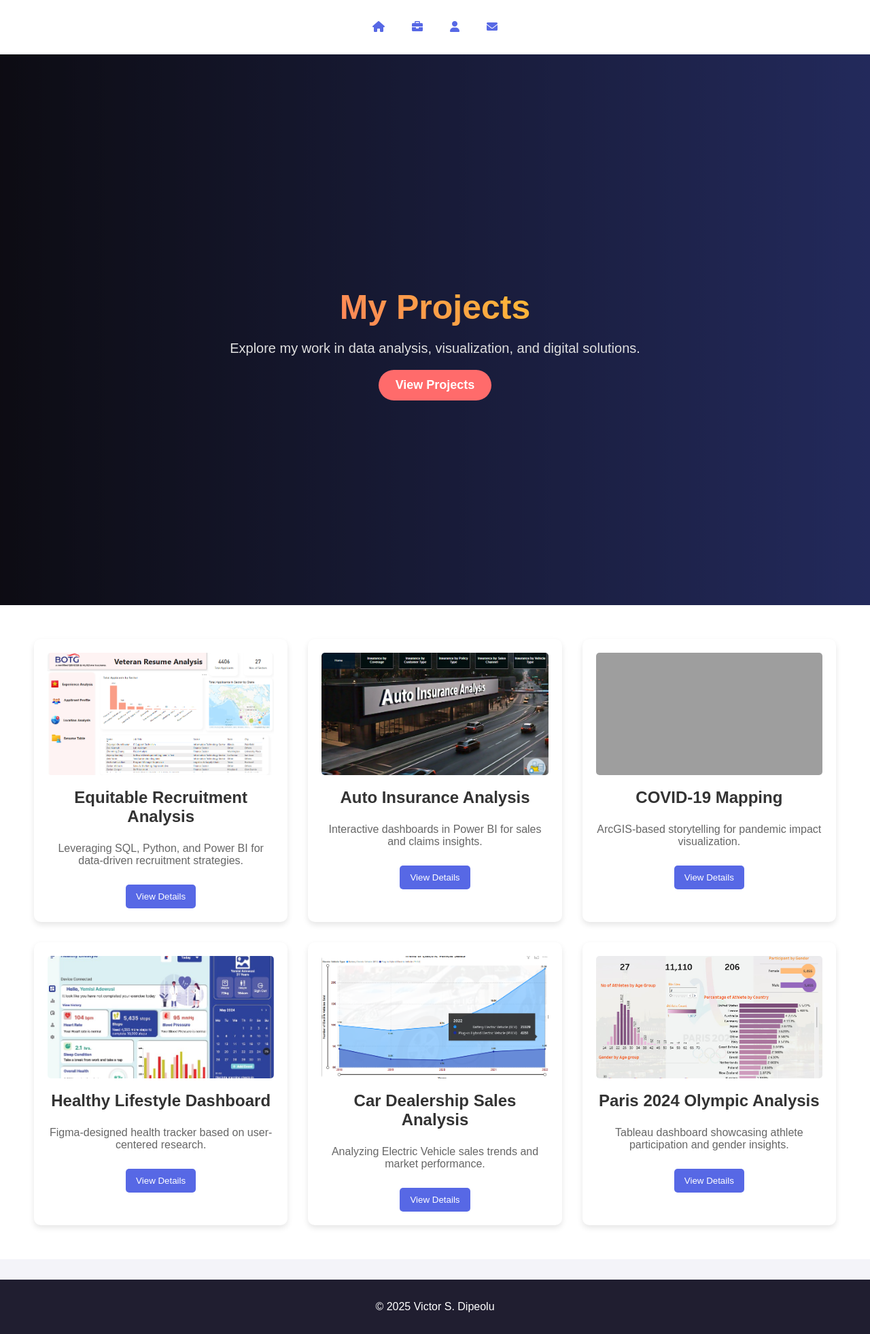
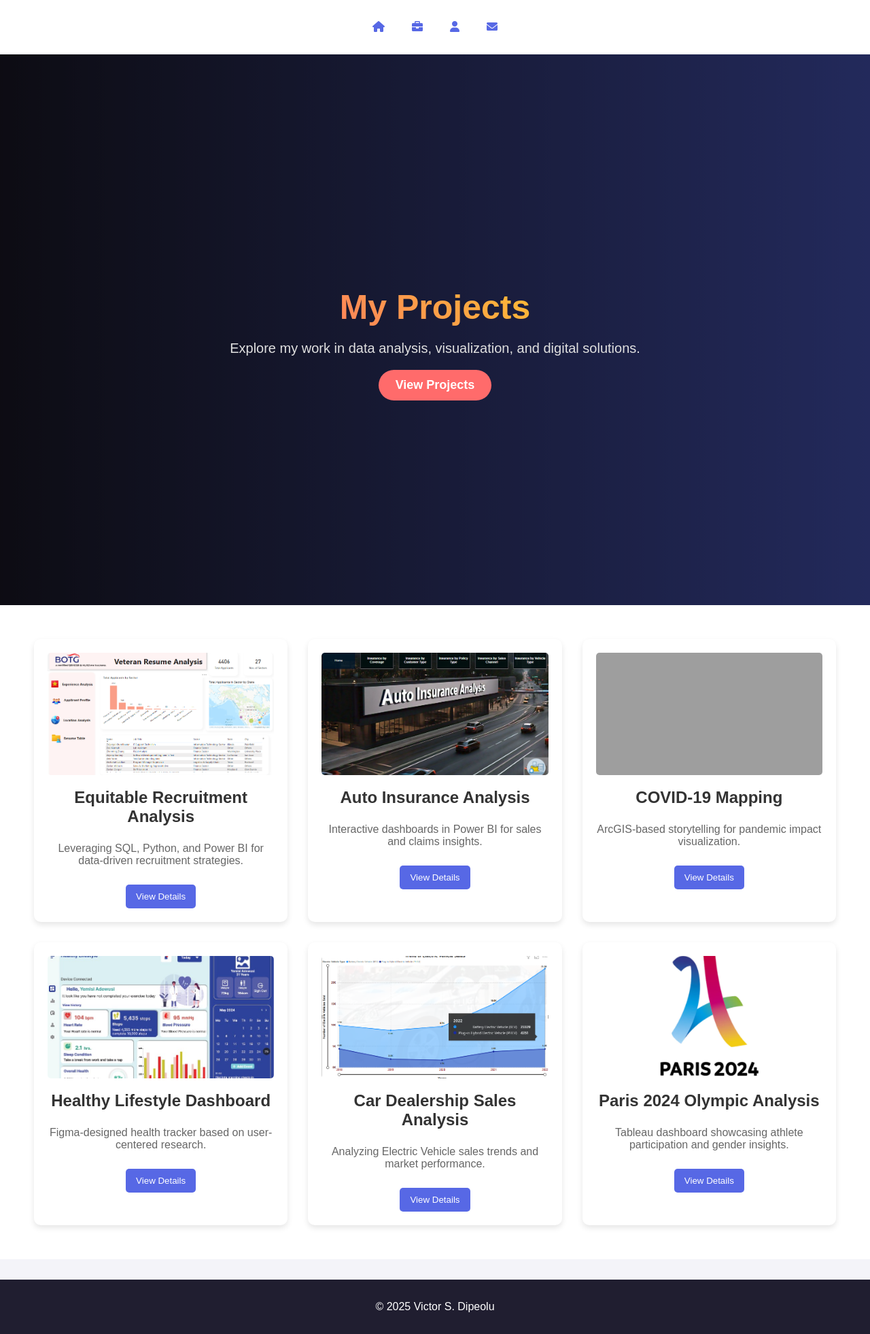
Before and after one commit to Vicmandip1/Portfolio, a Jekyll site: the page projects.html, which Jekyll copies as it is, in a window 1280 px wide. Shown: the whole page at 68% size. Built offline with Jekyll 4.4.1, drawn with Linux system fonts in a browser that asks for light colours; grey boxes are pictures that could not be loaded.

Commit message:
Update projects.html

```diff
--- a/projects.html
+++ b/projects.html
@@ -76,7 +76,7 @@
 
         <!-- Project 6: Paris 2024 Olympic Data Analysis -->
         <div class="project-card">
-            <img src="assets/Images/Paris 2024/Screenshot 2025-02-21 185843.png" alt="Project Image">
+            <img src="assets/Images/Paris 2024/front Page  image.png" alt="Project Image">
             <h3>Paris 2024 Olympic Analysis</h3>
             <p>Tableau dashboard showcasing athlete participation and gender insights.</p>
             <button class="view-btn" onclick="openProject('project6')">View Details</button>
```
